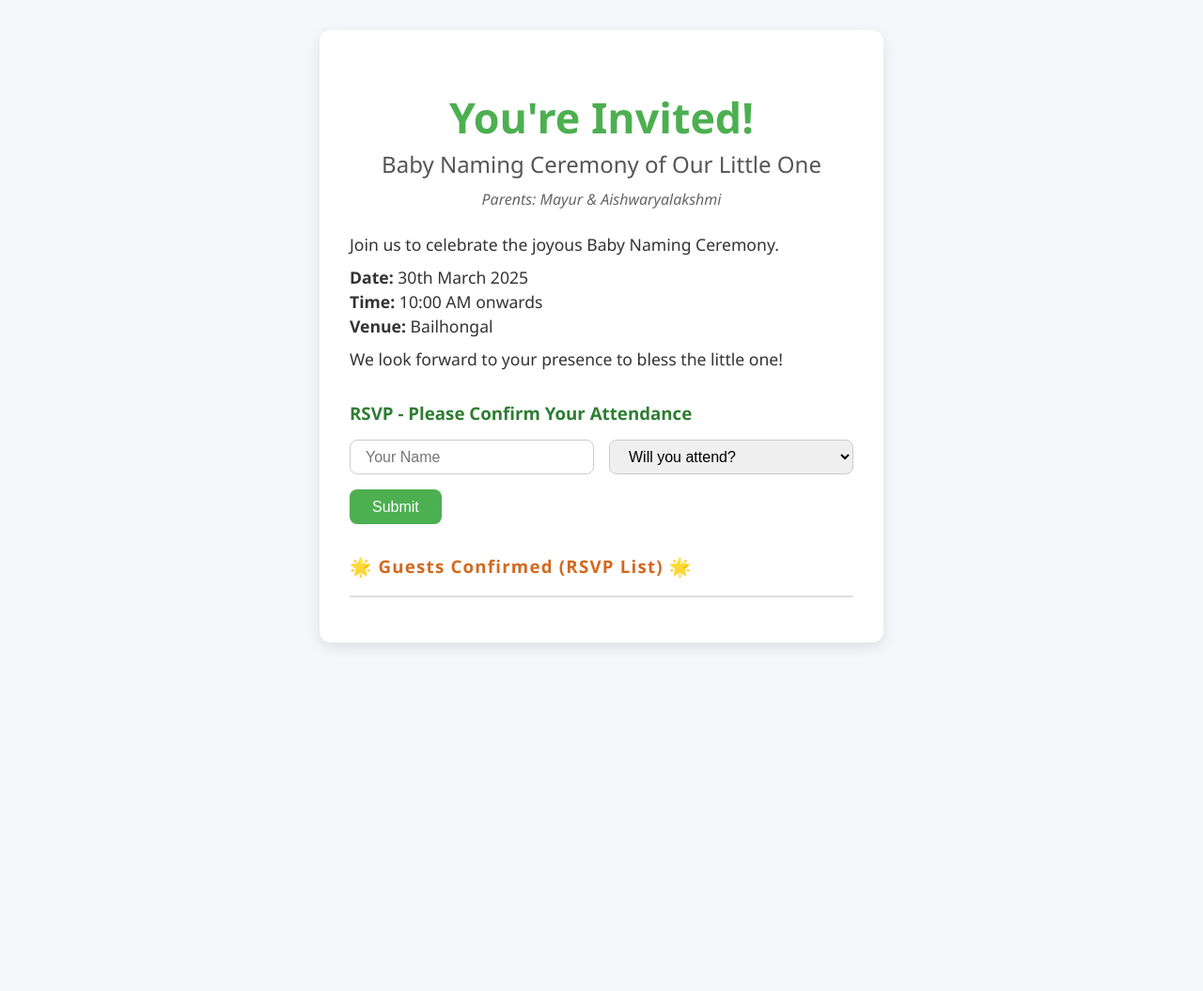
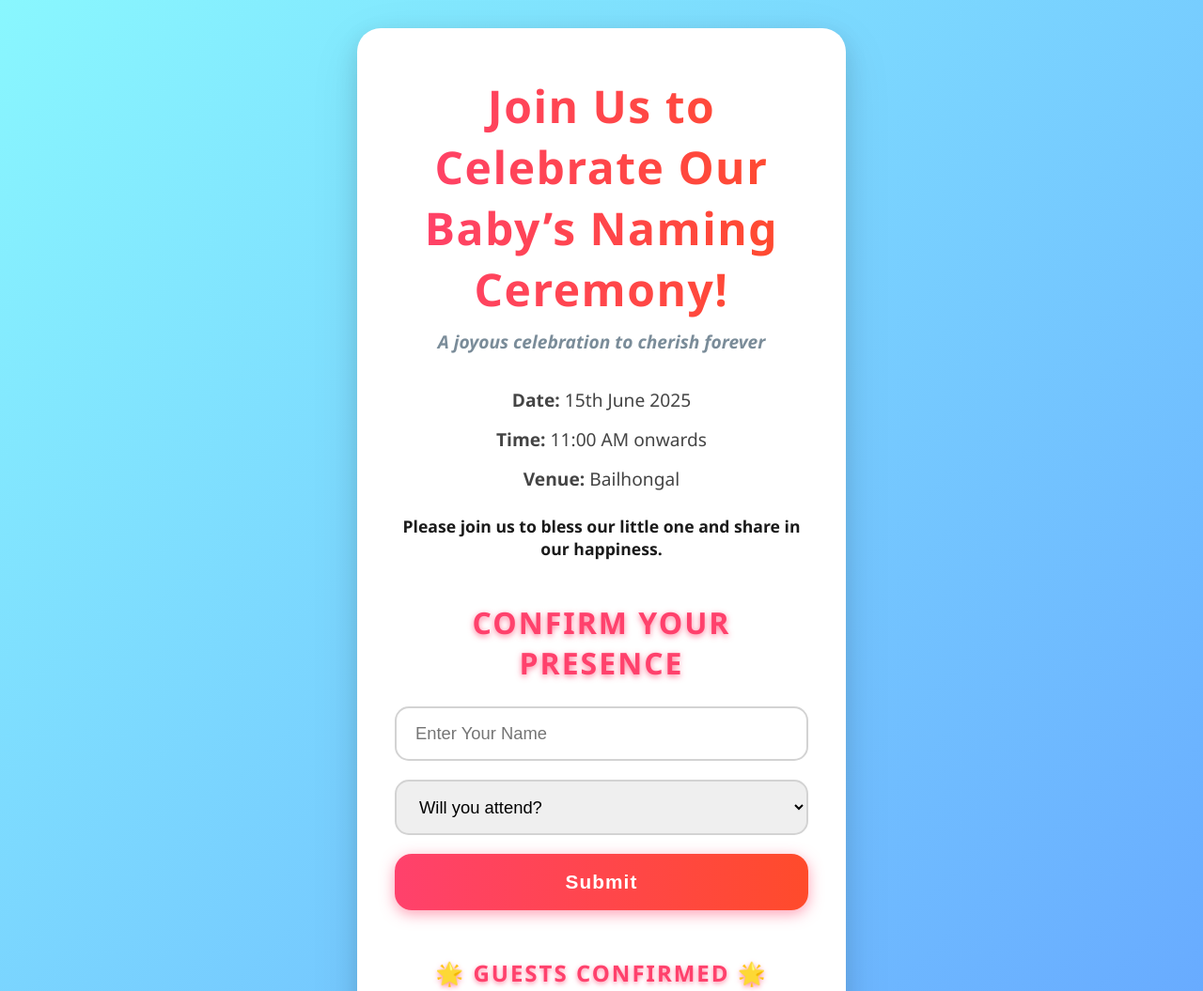
Before and after one commit to MrutyunjayM/Naming, a plain HTML site: page index.html in a window 1280 px wide. Shown: the top 1055 px of the page at 94% size. Before the commit the page ends 800 px from the top, so only its background shows below. Drawn offline with Linux system fonts and the light colour scheme.

Commit message:
Add files via upload

```diff
--- a/index.html
+++ b/index.html
@@ -3,217 +3,42 @@
 <head>
   <meta charset="UTF-8" />
   <meta name="viewport" content="width=device-width, initial-scale=1" />
-  <title>Baby Naming Ceremony Invitation</title>
-  <style>
-    /* Embedded CSS for convenience */
-
-    * {
-      box-sizing: border-box;
-    }
-
-    body {
-      font-family: 'Segoe UI', Tahoma, Geneva, Verdana, sans-serif;
-      background-color: #f5f7fa;
-      color: #333;
-      margin: 0;
-      padding: 0;
-    }
-
-    .container {
-      max-width: 600px;
-      margin: 2rem auto;
-      background: white;
-      padding: 2rem;
-      border-radius: 12px;
-      box-shadow: 0 5px 15px rgba(0,0,0,0.1);
-    }
-
-    header {
-      text-align: center;
-      margin-bottom: 1.5rem;
-    }
-
-    header h1 {
-      color: #4CAF50;
-      font-size: 2.8rem;
-      margin-bottom: 0.2rem;
-    }
-
-    header h2 {
-      font-weight: 400;
-      color: #555;
-      margin-top: 0;
-    }
-
-    .parents {
-      font-style: italic;
-      color: #666;
-      margin-top: -10px;
-      margin-bottom: 20px;
-    }
-
-    .invitation-details p {
-      font-size: 1.1rem;
-      line-height: 1.5;
-      margin: 0.5rem 0;
-    }
-
-    .attendance-form {
-      margin-top: 2rem;
-    }
-
-    .attendance-form h3 {
-      margin-bottom: 1rem;
-      color: #2E7D32;
-    }
-
-    form {
-      display: flex;
-      gap: 1rem;
-      flex-wrap: wrap;
-    }
-
-    input[type="text"], select {
-      flex: 1 1 200px;
-      padding: 0.5rem 1rem;
-      border-radius: 8px;
-      border: 1px solid #ccc;
-      font-size: 1rem;
-      transition: border-color 0.3s ease;
-    }
-
-    input[type="text"]:focus, select:focus {
-      outline: none;
-      border-color: #4CAF50;
-    }
-
-    button {
-      padding: 0.6rem 1.5rem;
-      background-color: #4CAF50;
-      border: none;
-      border-radius: 8px;
-      color: white;
-      font-size: 1rem;
-      cursor: pointer;
-      transition: background-color 0.3s ease;
-      flex-shrink: 0;
-    }
-
-    button:hover {
-      background-color: #388E3C;
-    }
-
-    .attendance-list {
-      margin-top: 2rem;
-    }
-
-    .attendance-list h3 {
-      color: #D2691E;
-      font-weight: 700;
-      letter-spacing: 1.2px;
-    }
-
-    #guestList {
-      list-style: none;
-      padding-left: 0;
-      max-height: 200px;
-      overflow-y: auto;
-      border: 1px solid #ddd;
-      border-radius: 8px;
-    }
-
-    #guestList li {
-      padding: 0.7rem 1rem;
-      border-bottom: 1px solid #eee;
-      font-size: 1rem;
-    }
-
-    #guestList li:last-child {
-      border-bottom: none;
-    }
-  </style>
+  <title>Join Us to Celebrate Our Baby’s Naming Ceremony!</title>
+  <link rel="stylesheet" href="style.css" />
 </head>
 <body>
   <div class="container">
     <header>
-      <h1>You're Invited!</h1>
-      <h2>Baby Naming Ceremony of Our Little One</h2>
-      <p class="parents">Parents: Mayur &amp; Aishwaryalakshmi</p>
+      <h1>Join Us to Celebrate Our Baby’s Naming Ceremony!</h1>
+      <p class="subtitle">A joyous celebration to cherish forever</p>
     </header>
 
     <section class="invitation-details">
-      <p>Join us to celebrate the joyous Baby Naming Ceremony.</p>
-      <p>
-        <strong>Date:</strong> 30th March 2025<br />
-        <strong>Time:</strong> 10:00 AM onwards<br />
-        <strong>Venue:</strong> Bailhongal
-      </p>
-      <p>We look forward to your presence to bless the little one!</p>
+      <p><strong>Date:</strong> 15th June 2025</p>
+      <p><strong>Time:</strong> 11:00 AM onwards</p>
+      <p><strong>Venue:</strong> Bailhongal</p>
+      <p class="message">Please join us to bless our little one and share in our happiness.</p>
     </section>
 
-    <section class="attendance-form">
-      <h3>RSVP - Please Confirm Your Attendance</h3>
-      <form id="rsvpForm">
-        <input type="text" id="nameInput" placeholder="Your Name" required />
+    <section class="rsvp-section">
+      <h2>Confirm Your Presence</h2>
+      <form id="rsvpForm" autocomplete="off">
+        <input type="text" id="nameInput" placeholder="Enter Your Name" required />
         <select id="attendanceInput" required>
           <option value="" disabled selected>Will you attend?</option>
-          <option value="Yes">Yes</option>
-          <option value="No">No</option>
+          <option value="Yes">Yes, I'll be there!</option>
+          <option value="No">Sorry, can't make it</option>
         </select>
         <button type="submit">Submit</button>
       </form>
     </section>
 
-    <section class="attendance-list">
-      <h3>🌟 Guests Confirmed (RSVP List) 🌟</h3>
+    <section class="guest-list-section">
+      <h2>🌟 Guests Confirmed 🌟</h2>
       <ul id="guestList"></ul>
     </section>
   </div>
 
-  <script>
-    const form = document.getElementById('rsvpForm');
-    const nameInput = document.getElementById('nameInput');
-    const attendanceInput = document.getElementById('attendanceInput');
-    const guestList = document.getElementById('guestList');
-
-    const guests = [];
-
-    // Load saved guests on page load
-    window.onload = () => {
-      const savedGuests = localStorage.getItem('guests');
-      if (savedGuests) {
-        guests.push(...JSON.parse(savedGuests));
-        renderGuestList();
-      }
-    };
-
-    form.addEventListener('submit', function (e) {
-      e.preventDefault();
-
-      const name = nameInput.value.trim();
-      const attendance = attendanceInput.value;
-
-      if (!name || !attendance) return;
-
-      guests.push({ name, attendance });
-
-      // Save to localStorage
-      localStorage.setItem('guests', JSON.stringify(guests));
-
-      renderGuestList();
-
-      form.reset();
-      attendanceInput.selectedIndex = 0;
-    });
-
-    function renderGuestList() {
-      guestList.innerHTML = '';
-      guests.forEach(guest => {
-        const li = document.createElement('li');
-        li.textContent = `${guest.name} — ${guest.attendance}`;
-        guestList.appendChild(li);
-      });
-    }
-  </script>
+  <script src="script.js"></script>
 </body>
 </html>
```
